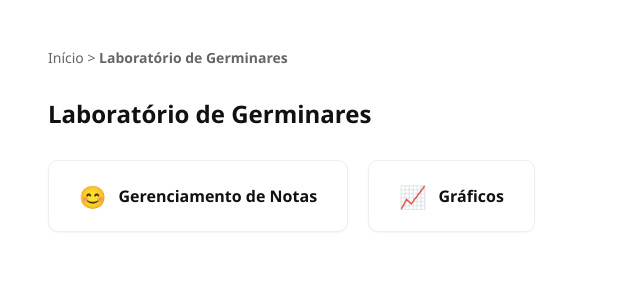
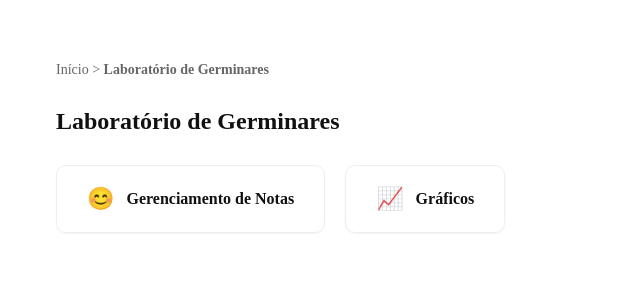
Before and after one commit to EuCaioOGarcia/Pj-GerminaLabCF, an Angular app in the folder projeto-germinalab/: page / in a window 1280 px wide. Shown: the top 300 px of the page, without its empty margins (0-640 px from the left). Built offline with nearby package versions, Linux system fonts and the light colour scheme.

Commit message:
CriandoPaths

```diff
--- a/projeto-germinalab/src/app/app.component.css
+++ b/projeto-germinalab/src/app/app.component.css
@@ -0,0 +1,6 @@
+* {
+    margin: 0;
+    padding: 0;
+    box-sizing: border-box;
+    font-family: 'Segoe UI', sans-serif;
+  }
--- a/projeto-germinalab/src/app/app.component.ts
+++ b/projeto-germinalab/src/app/app.component.ts
@@ -1,10 +1,10 @@
 import { Component } from '@angular/core';
 import { RouterOutlet } from '@angular/router';
-import { HomeComponent } from './components/home/home.component';
+
 
 @Component({
   selector: 'app-root',
-  imports: [RouterOutlet, HomeComponent],
+  imports: [RouterOutlet],
   templateUrl: './app.component.html',
   styleUrl: './app.component.css'
 })
--- a/projeto-germinalab/src/app/app.config.ts
+++ b/projeto-germinalab/src/app/app.config.ts
@@ -1,7 +1,7 @@
 import { ApplicationConfig, provideZoneChangeDetection } from '@angular/core';
 import { provideRouter } from '@angular/router';
+import { routes } from './app.routes';
 
-import { routes } from './app.routes';
 
 export const appConfig: ApplicationConfig = {
   providers: [provideZoneChangeDetection({ eventCoalescing: true }), provideRouter(routes)]
--- a/projeto-germinalab/src/app/components/cadastrar-aluno/cadastrar-aluno.component.css
+++ b/projeto-germinalab/src/app/components/cadastrar-aluno/cadastrar-aluno.component.css
@@ -1,10 +1,3 @@
-* {
-    margin: 0;
-    padding: 0;
-    box-sizing: border-box;
-    font-family: 'Segoe UI', sans-serif;
-  }
-
   body {
     background-color: #fff;
     color: #333;
--- a/projeto-germinalab/src/app/components/cadastrar-nota/cadastrar-nota.component.css
+++ b/projeto-germinalab/src/app/components/cadastrar-nota/cadastrar-nota.component.css
@@ -1,10 +1,3 @@
-* {
-    margin: 0;
-    padding: 0;
-    box-sizing: border-box;
-    font-family: 'Segoe UI', sans-serif;
-  }
-
   body {
     background-color: #fff;
     color: #333;
--- a/projeto-germinalab/src/app/components/cadastrar-user/cadastrar-user.component.css
+++ b/projeto-germinalab/src/app/components/cadastrar-user/cadastrar-user.component.css
@@ -1,9 +1,3 @@
-* {
-    margin: 0;
-    padding: 0;
-    box-sizing: border-box;
-    font-family: 'Segoe UI', sans-serif;
-  }
 
   body {
     background-color: #fff;
--- a/projeto-germinalab/src/app/components/cadastrar-user/cadastrar-user.component.html
+++ b/projeto-germinalab/src/app/components/cadastrar-user/cadastrar-user.component.html
@@ -29,6 +29,5 @@
         <button type="submit" class="proximo">cadastrar</button>
       </div>
     </form>
-  </div>
 </body>
 </html>
--- a/projeto-germinalab/src/app/components/grafico/grafico.component.css
+++ b/projeto-germinalab/src/app/components/grafico/grafico.component.css
@@ -20,12 +20,6 @@
 
 }
 
-* {
-    margin: 0;
-    padding: 0;
-    box-sizing: border-box;
-    font-family: 'Segoe UI', sans-serif;
-  }
 
   body {
     background-color: #fff;
--- a/projeto-germinalab/src/app/components/grafico/grafico.component.html
+++ b/projeto-germinalab/src/app/components/grafico/grafico.component.html
@@ -9,7 +9,6 @@
 <body>
   <div class="container">
     <h1>gráficos</h1>
-    </form>
   </div>
 </body>
 </html>
--- a/projeto-germinalab/src/app/components/home/home.component.css
+++ b/projeto-germinalab/src/app/components/home/home.component.css
@@ -20,13 +20,6 @@
 
 }
 
-* {
-    margin: 0;
-    padding: 0;
-    box-sizing: border-box;
-    font-family: 'Segoe UI', sans-serif;
-
-  }
   /* h1 header main span a */
 
 
--- a/projeto-germinalab/src/app/components/login/login.component.css
+++ b/projeto-germinalab/src/app/components/login/login.component.css
@@ -19,13 +19,6 @@
     --cor-amarelo-claro2: #9E9940;
 
   }
-
-  * {
-      margin: 0;
-      padding: 0;
-      box-sizing: border-box;
-      font-family: 'Segoe UI', sans-serif;
-    }
 
     body {
       background-color: #f8f9fa;
```
Also changed, not shown: projeto-germinalab/src/app/app.routes.ts (+28 -3 lines).
